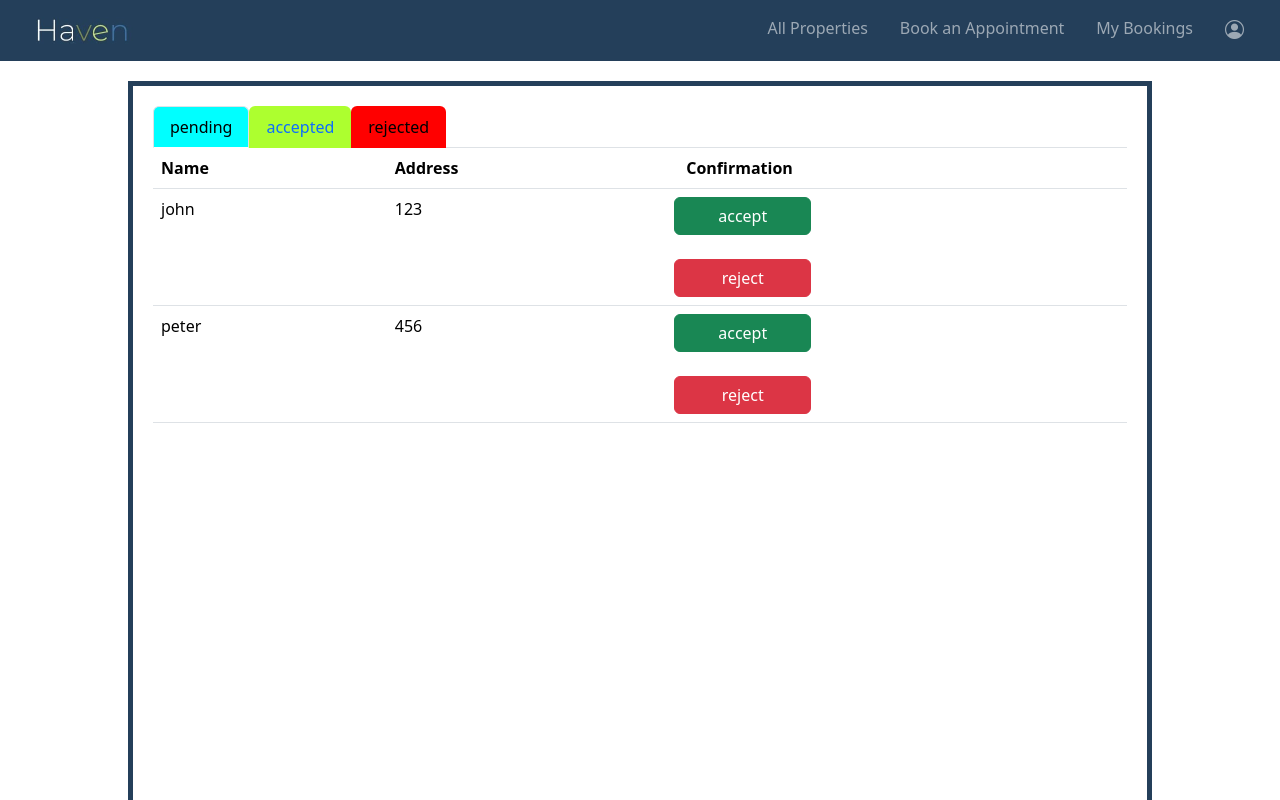
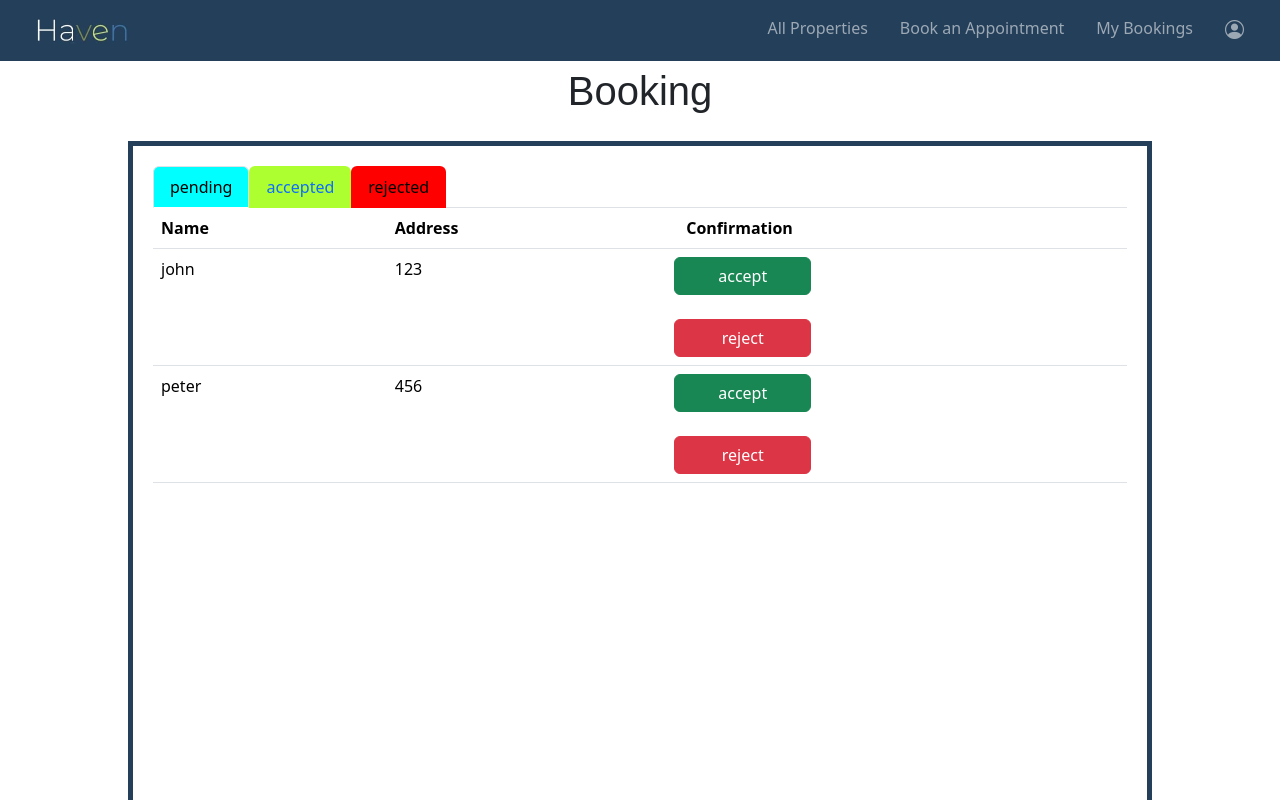
Before and after one commit to xinyitann/ESD, a Vue app: page /viewbooking in a window 1280 px wide. Shown: the top 800 px of the page. Built offline with nearby package versions, Linux system fonts and the light colour scheme.

Commit message:
Update viewBooking.vue

```diff
--- a/src/views/viewBooking.vue
+++ b/src/views/viewBooking.vue
@@ -1,4 +1,7 @@
 <template>
+    <div style="font-family: sans-serif;font-size: 40px;text-align: center;">
+        Booking
+     </div>
     <div id="bookingtemplate">
         <ul class="nav nav-tabs" id="myTab" role="tablist">
         <li class="nav-item" role="presentation">
```
